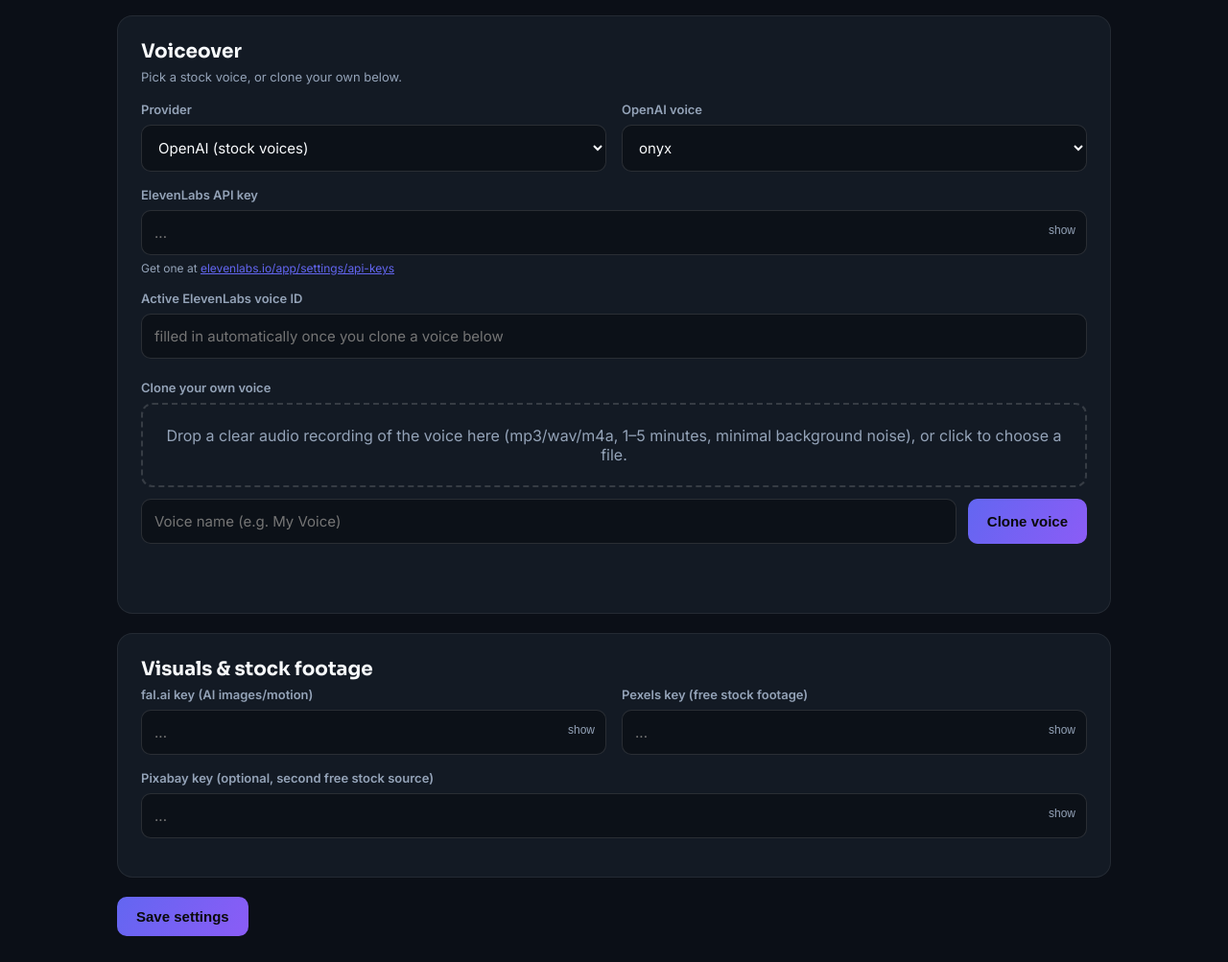
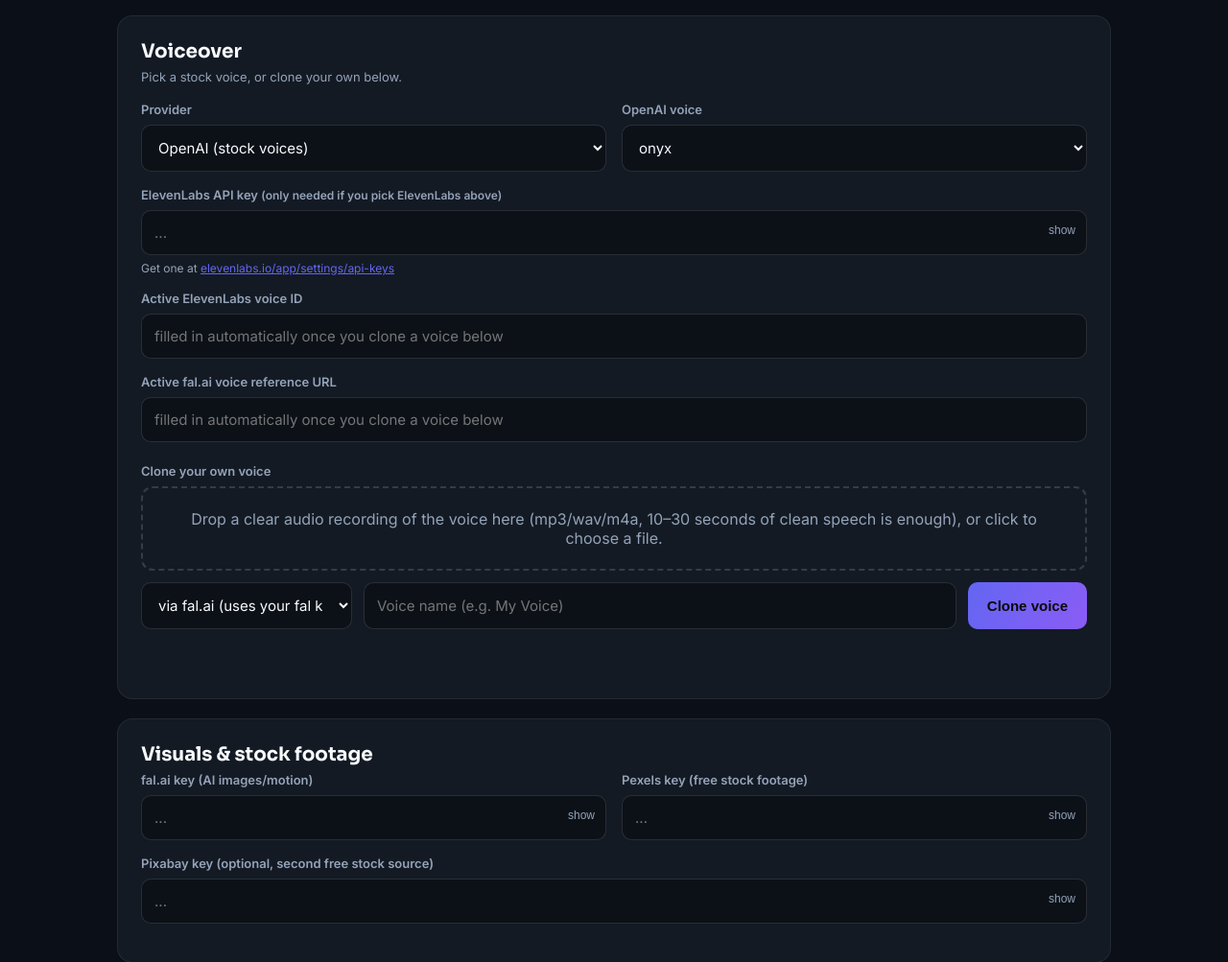
Before and after one commit to bredward127/ai-shorts-generator, a Flask app: page /settings in a window 1280 px wide. Shown: the part 593-1596 px from the top of the page at 96% size. Before the commit the page ends 1569 px from the top, so only its background shows below. Run offline with Flask 3, Linux system fonts and the light colour scheme.

Commit message:
Add fal.ai voice cloning so voice cloning doesn't need a separate ElevenLabs account
fal.ai (which the project already uses for images/motion) hosts zero-shot
voice-cloning TTS models (fal-ai/chatterbox/text-to-speech by default) — a
reference sample is uploaded once via fal_client and its hosted URL is reused
on every narration line, no per-voice training step needed. This reuses the
existing FAL_KEY instead of requiring a new ElevenLabs signup; ElevenLabs
stays available as an alternate option in Settings for anyone who prefers it.

Co-Authored-By: Claude Sonnet 5 <noreply@anthropic.com>
Claude-Session: https://claude.ai/code/session_01FGWL1rgGukwnZG53hyBFbM

```diff
--- a/dashboard/app.py
+++ b/dashboard/app.py
@@ -140,18 +140,15 @@ def api_settings():
 
 @app.post("/api/voice/clone")
 def api_voice_clone():
-    """Upload one or more short audio samples of a voice; ElevenLabs clones it
-    and we save the resulting voice_id + switch TTS_PROVIDER to elevenlabs."""
+    """Upload one or more short audio samples of a voice and clone it via either
+    fal.ai (reuses the existing FAL_KEY, no separate account) or ElevenLabs."""
     import tempfile
 
+    provider = (request.form.get("provider") or "fal").strip().lower()
     name = (request.form.get("name") or "My Voice").strip()
     files = request.files.getlist("files")
     if not files:
         return jsonify({"error": "at least one audio sample required"}), 400
-    if not config.ELEVENLABS_API_KEY:
-        return jsonify({"error": "add your ElevenLabs API key in Settings first"}), 400
-
-    from pipeline.voice import clone_voice
 
     with tempfile.TemporaryDirectory() as tmp:
         paths = []
@@ -163,13 +160,27 @@ def api_voice_clone():
             paths.append(p)
         if not paths:
             return jsonify({"error": "audio file required (.mp3/.wav/.m4a/.ogg/.flac)"}), 400
+
+        if provider == "fal":
+            if not config.FAL_KEY:
+                return jsonify({"error": "add your fal.ai API key in Settings first"}), 400
+            from pipeline.voice import clone_voice_fal
+            try:
+                ref_url = clone_voice_fal(paths[0])
+            except Exception as e:  # noqa: BLE001
+                return jsonify({"error": str(e)}), 400
+            settings.save({"FAL_VOICE_REF_URL": ref_url, "TTS_PROVIDER": "fal"})
+            return jsonify({"ok": True, "ref_url": ref_url})
+
+        if not config.ELEVENLABS_API_KEY:
+            return jsonify({"error": "add your ElevenLabs API key in Settings first"}), 400
+        from pipeline.voice import clone_voice
         try:
             voice_id = clone_voice(name, paths)
         except Exception as e:  # noqa: BLE001
             return jsonify({"error": str(e)}), 400
-
-    settings.save({"ELEVENLABS_VOICE_ID": voice_id, "TTS_PROVIDER": "elevenlabs"})
-    return jsonify({"ok": True, "voice_id": voice_id})
+        settings.save({"ELEVENLABS_VOICE_ID": voice_id, "TTS_PROVIDER": "elevenlabs"})
+        return jsonify({"ok": True, "voice_id": voice_id})
 
 
 # ---------- media ----------
--- a/dashboard/templates/settings.html
+++ b/dashboard/templates/settings.html
@@ -63,7 +63,8 @@
       <label>Provider</label>
       <select id="TTS_PROVIDER">
         <option value="openai">OpenAI (stock voices)</option>
-        <option value="elevenlabs">ElevenLabs (cloned/custom voice)</option>
+        <option value="fal">fal.ai (cloned voice — uses your fal key)</option>
+        <option value="elevenlabs">ElevenLabs (cloned voice — separate account)</option>
       </select>
     </div>
     <div class="field">
@@ -76,7 +77,7 @@
     </div>
   </div>
   <div class="field relwrap">
-    <label>ElevenLabs API key</label>
+    <label>ElevenLabs API key <span class="hint" style="display:inline">(only needed if you pick ElevenLabs above)</span></label>
     <input type="password" id="ELEVENLABS_API_KEY" placeholder="...">
     <button type="button" class="toggle" data-for="ELEVENLABS_API_KEY">show</button>
     <div class="hint">Get one at <a href="https://elevenlabs.io/app/settings/api-keys" target="_blank" rel="noopener">elevenlabs.io/app/settings/api-keys</a></div>
@@ -85,14 +86,22 @@
     <label>Active ElevenLabs voice ID</label>
     <input type="text" id="ELEVENLABS_VOICE_ID" placeholder="filled in automatically once you clone a voice below">
   </div>
+  <div class="field">
+    <label>Active fal.ai voice reference URL</label>
+    <input type="text" id="FAL_VOICE_REF_URL" placeholder="filled in automatically once you clone a voice below">
+  </div>
 
   <div class="field" style="margin-top:22px">
     <label>Clone your own voice</label>
     <div class="dropzone" id="dropzone">
-      Drop a clear audio recording of the voice here (mp3/wav/m4a, 1–5 minutes, minimal background noise), or click to choose a file.
+      Drop a clear audio recording of the voice here (mp3/wav/m4a, 10–30 seconds of clean speech is enough), or click to choose a file.
       <input type="file" id="voiceFile" accept=".mp3,.wav,.m4a,.ogg,.flac" style="display:none">
     </div>
     <div class="row" style="display:flex;gap:12px;margin-top:12px">
+      <select id="cloneProvider" style="flex:0 0 220px">
+        <option value="fal">via fal.ai (uses your fal key)</option>
+        <option value="elevenlabs">via ElevenLabs</option>
+      </select>
       <input type="text" id="voiceName" placeholder="Voice name (e.g. My Voice)" style="flex:1">
       <button class="btn" id="cloneBtn" type="button">Clone voice</button>
     </div>
@@ -182,16 +191,22 @@ document.getElementById("cloneBtn").addEventListener("click", async () => {
   const status = document.getElementById("cloneStatus");
   if (!chosenFile) { status.textContent = "Choose an audio file first."; status.className = "status err"; return; }
   const name = document.getElementById("voiceName").value || "My Voice";
+  const provider = document.getElementById("cloneProvider").value;
   status.textContent = "Cloning voice… this can take a minute."; status.className = "status";
   const fd = new FormData();
+  fd.append("provider", provider);
   fd.append("name", name);
   fd.append("files", chosenFile);
   try {
     const r = await fetch("/api/voice/clone", {method: "POST", body: fd});
     const j = await r.json();
     if (!r.ok) throw new Error(j.error || "clone failed");
-    document.getElementById("ELEVENLABS_VOICE_ID").value = j.voice_id;
-    document.getElementById("TTS_PROVIDER").value = "elevenlabs";
+    if (provider === "fal") {
+      document.getElementById("FAL_VOICE_REF_URL").value = j.ref_url;
+    } else {
+      document.getElementById("ELEVENLABS_VOICE_ID").value = j.voice_id;
+    }
+    document.getElementById("TTS_PROVIDER").value = provider;
     status.textContent = "Voice cloned and set as active."; status.className = "status ok";
   } catch (e) {
     status.textContent = "Failed: " + e.message; status.className = "status err";
--- a/pipeline/settings.py
+++ b/pipeline/settings.py
@@ -20,7 +20,7 @@ KEYS = [
     "OPENAI_API_KEY", "ANTHROPIC_API_KEY", "ELEVENLABS_API_KEY",
     "FAL_KEY", "PEXELS_API_KEY", "PIXABAY_API_KEY",
     "LLM_PROVIDER", "CLAUDE_SCRIPT_MODEL",
-    "TTS_PROVIDER", "TTS_VOICE", "ELEVENLABS_VOICE_ID",
+    "TTS_PROVIDER", "TTS_VOICE", "ELEVENLABS_VOICE_ID", "FAL_VOICE_REF_URL",
 ]
 
 SECRET_KEYS = {"OPENAI_API_KEY", "ANTHROPIC_API_KEY", "ELEVENLABS_API_KEY",
```
Also changed, not shown: WINDOWS_SETUP.md (+3 -4 lines), pipeline/config.py (+9 -1 lines), pipeline/voice.py (+36 -2 lines), README.md, 1 other file.
